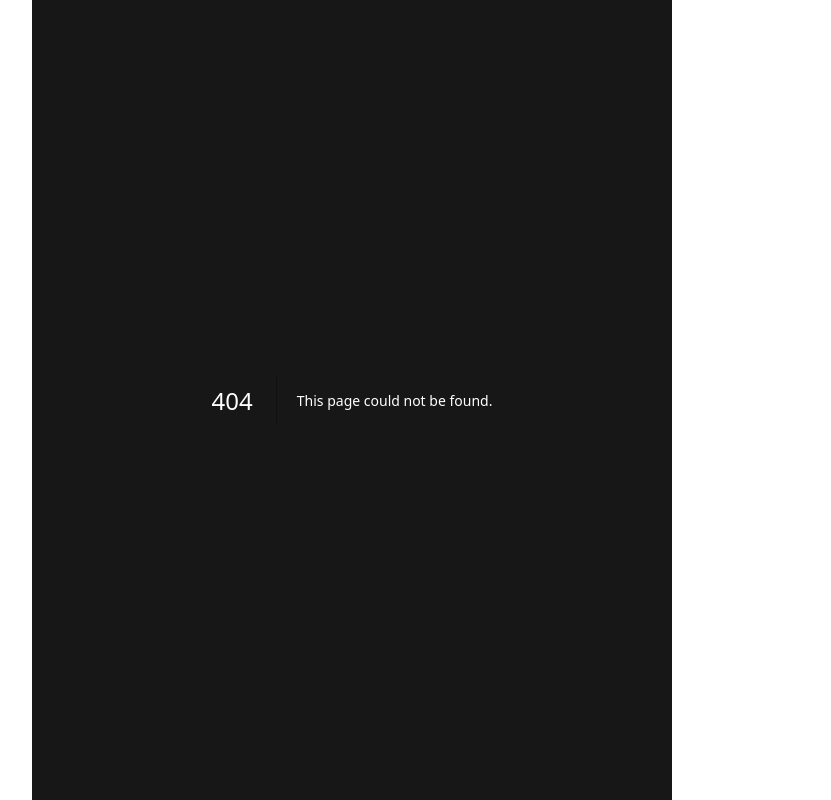
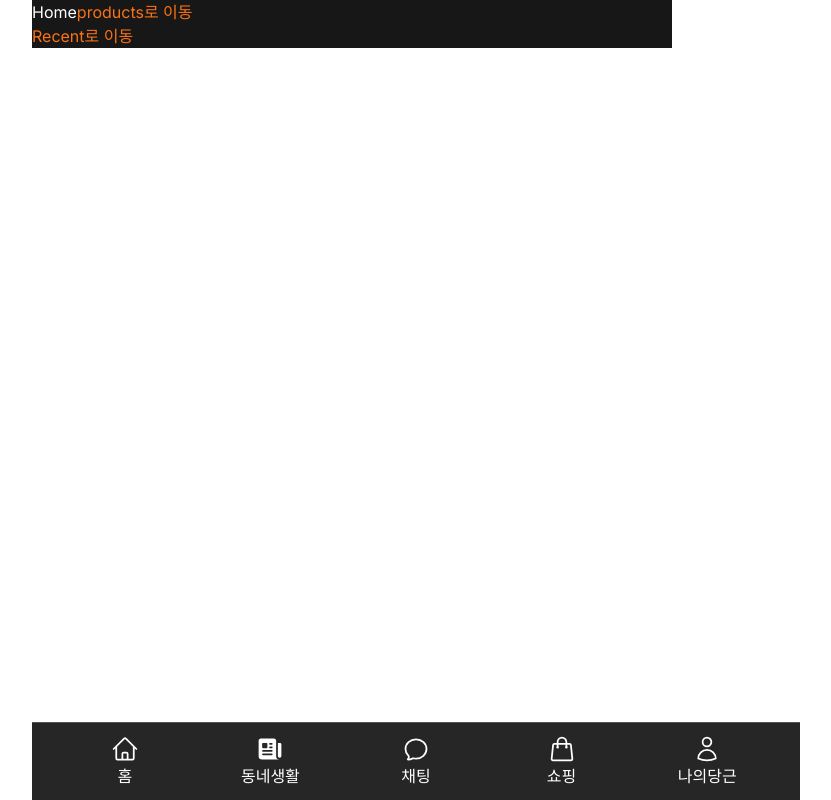
Before and after one commit to kyj7337/carrot-market, a Next.js app: page /home in a window 1280 px wide. Before the commit this address had no page. Shown: the whole page, without its empty margins (288-1119 px from the left). Built offline with nearby package versions, Linux system fonts and the light colour scheme.

Commit message:
paralle route

```diff
--- /dev/null
+++ b/app/(tabs)/home/(.)recent/page.tsx
@@ -0,0 +1,3 @@
+export default function InterceptRecent() {
+  return <h3>인터셉트 된 recent product</h3>;
+}
--- /dev/null
+++ b/app/(tabs)/home/(..)products/[id]/page.tsx
@@ -0,0 +1,5 @@
+// 인터셉팅 라우트
+// https://nextjs.org/docs/app/building-your-application/routing/intercepting-routes
+export default function InterCept() {
+  return <h1>Modal</h1>;
+}
--- /dev/null
+++ b/app/(tabs)/home/page.tsx
@@ -0,0 +1,14 @@
+import Link from 'next/link';
+import { redirect } from 'next/navigation';
+
+export default function Home() {
+  return (
+    <h1>
+      Home
+      <Link href={'/products/2'}>products로 이동</Link>
+      <div>
+        <Link href={`/home/recent`}>Recent로 이동</Link>
+      </div>
+    </h1>
+  );
+}
--- /dev/null
+++ b/app/(tabs)/home/recent/page.tsx
@@ -0,0 +1,3 @@
+export default function RecntPAge() {
+  return <h3>recent page</h3>;
+}
--- /dev/null
+++ b/app/@potato/default.tsx
@@ -0,0 +1,3 @@
+export default function PotatoDefault() {
+  return null;
+}
--- /dev/null
+++ b/app/@potato/page.tsx
@@ -0,0 +1,3 @@
+export default function Potato() {
+  return <h1>감자!</h1>;
+}
--- a/app/layout.tsx
+++ b/app/layout.tsx
@@ -12,14 +12,19 @@ export const metadata: Metadata = {
   description: '중고물품 사고팝니다~',
 };
 
-export default function RootLayout({
-  children,
-}: Readonly<{
+interface RootLayoutProps {
   children: React.ReactNode;
-}>) {
+  potato: React.ReactNode;
+}
+
+export default function RootLayout(props: Readonly<RootLayoutProps>) {
+  const { children, potato } = props;
+
+  console.log(props);
   return (
     <html lang='en'>
       <body className={`${inter.className} bg-neutral-900 text-white max-w-screen-sm mx-auto`}>
+        {potato}
         {children}
       </body>
     </html>
```
